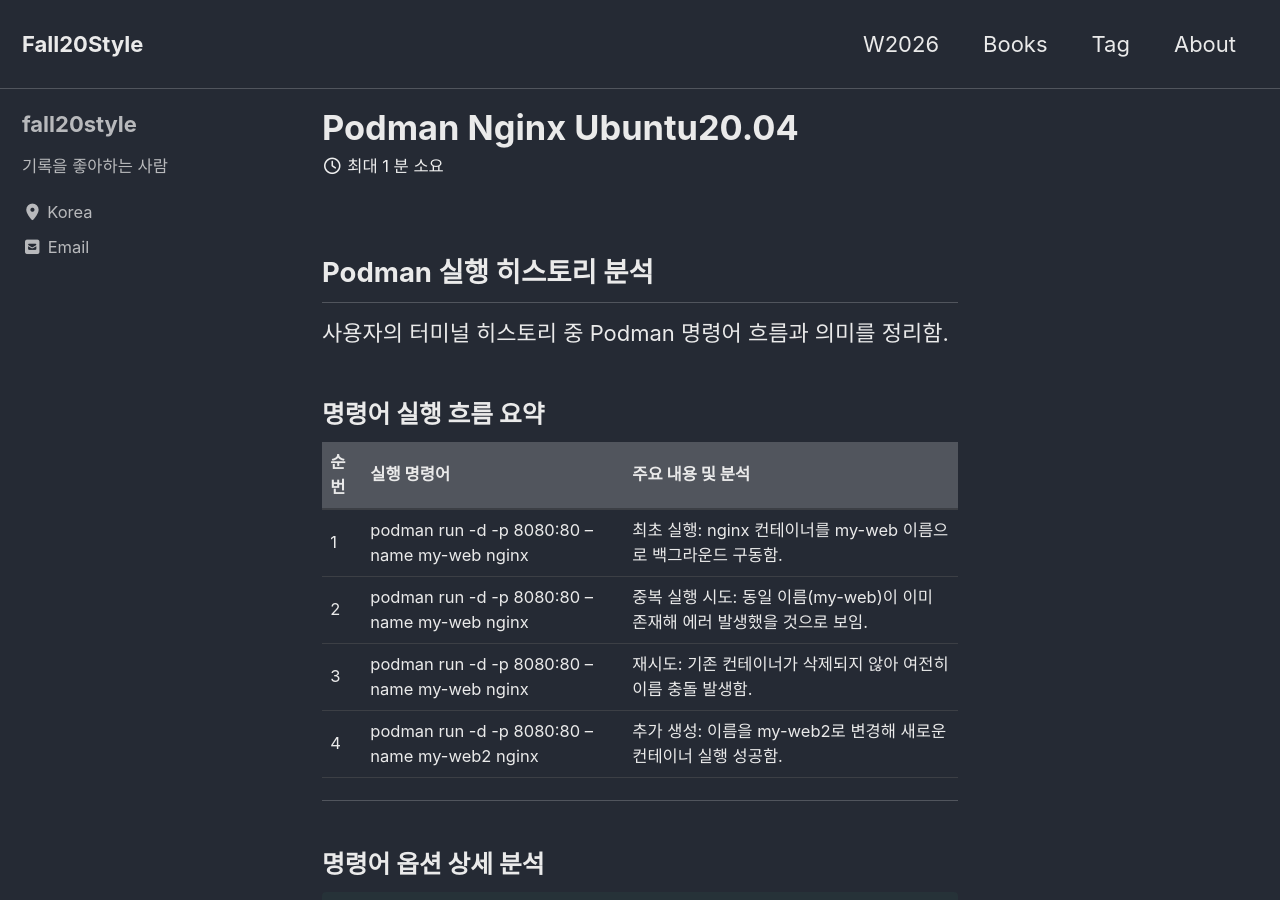
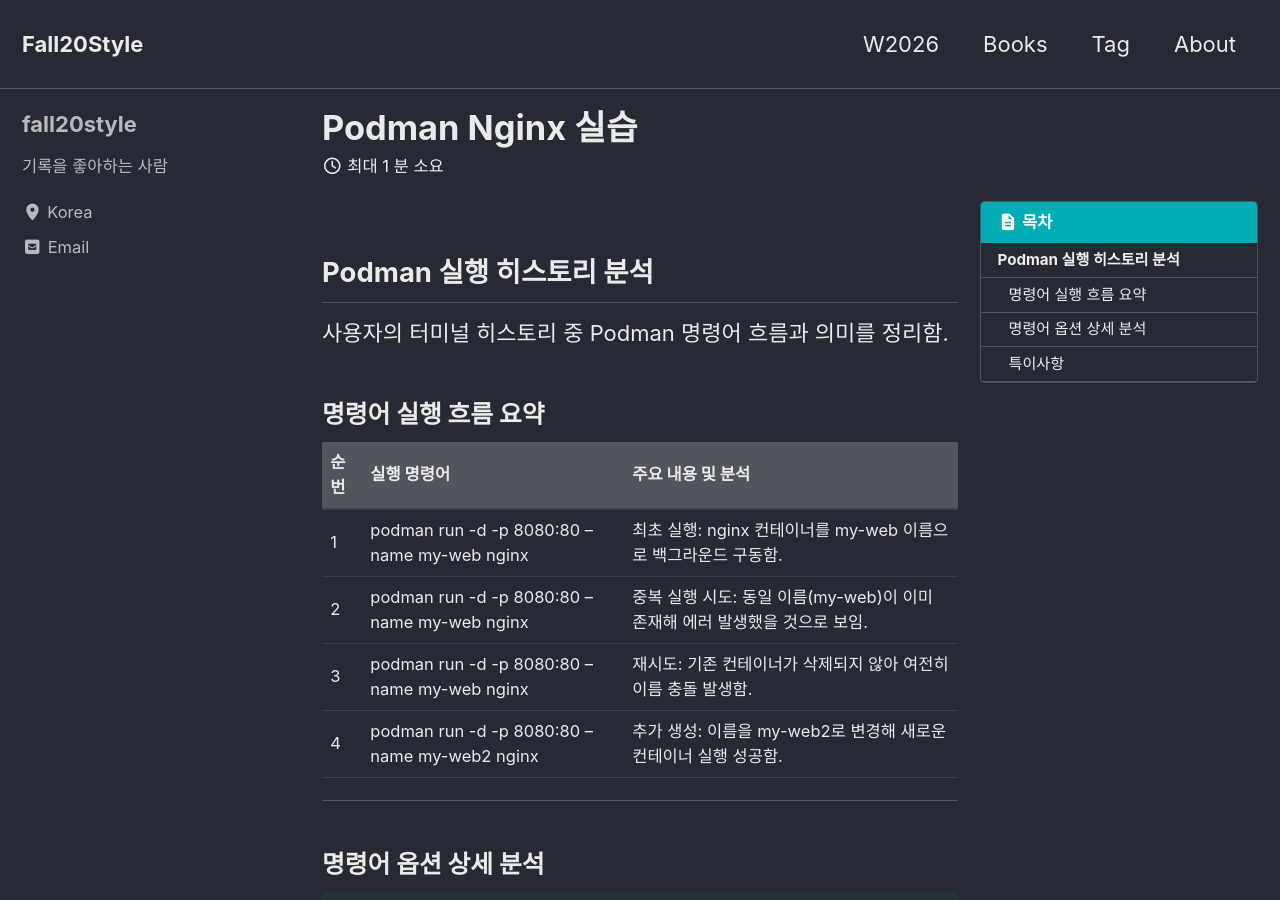
Before and after one commit to fall20style/fall20style.github.io, a Jekyll site: the page built from _posts/2026-03-29-podman-nginx-ubuntu20.04.md, in a window 1280 px wide and 900 px high. Built offline with Jekyll 4.4.1, drawn with Linux system fonts in a browser that asks for light colours; cached includes are drawn as plain includes.

Commit message:
Update 2026-03-29-podman-nginx-ubuntu20.04.md

```diff
--- a/_posts/2026-03-29-podman-nginx-ubuntu20.04.md
+++ b/_posts/2026-03-29-podman-nginx-ubuntu20.04.md
@@ -1,3 +1,20 @@
+---
+title: Podman Nginx 실습
+layout: single
+author_profile: true
+read_time: true
+comments: true
+share: true
+related: true
+popular: true
+tags:
+  - Emacs
+categories:
+toc: true
+toc_sticky: true
+toc_label: 목차
+description: desc가 여기에
+---
 
 ## Podman 실행 히스토리 분석
 사용자의 터미널 히스토리 중 Podman 명령어 흐름과 의미를 정리함.
```
